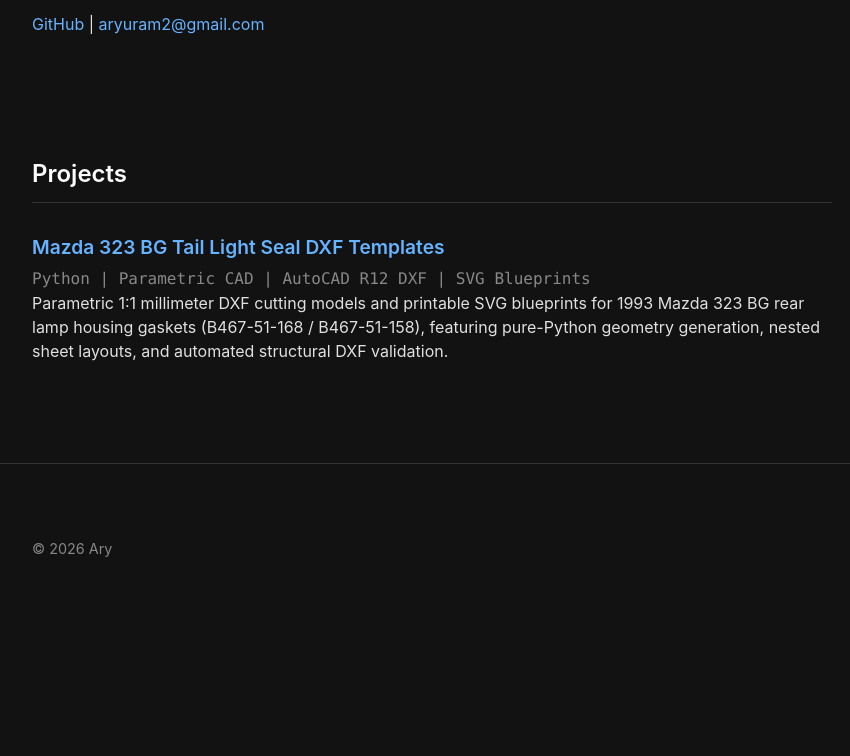
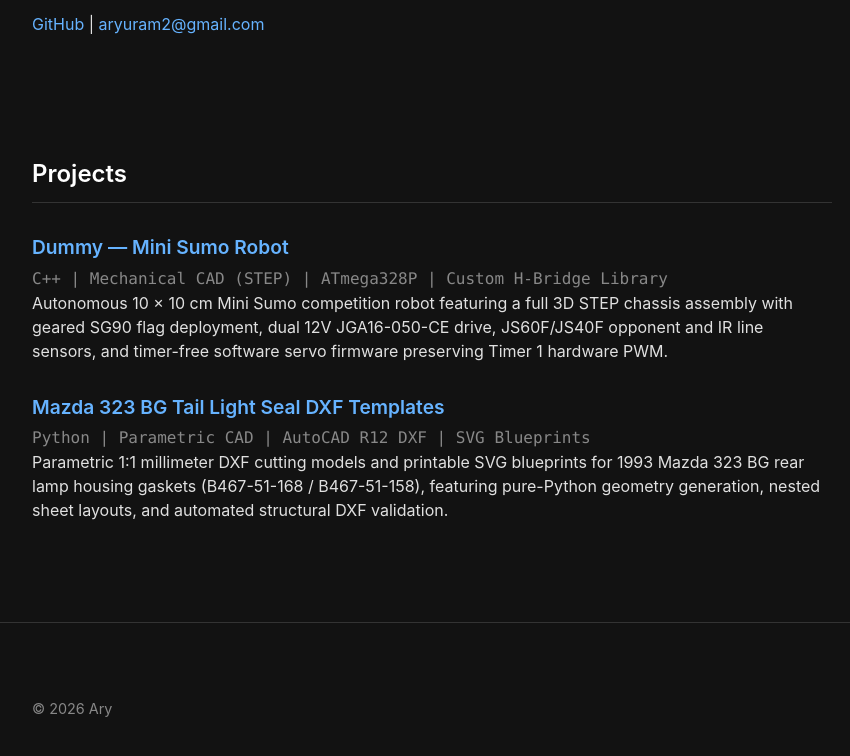
Before and after one commit to AryMinecraft1000/AryMinecraft1000.github.io, a plain HTML site: page index.html in a window 1280 px wide. Shown: the part 154-910 px from the top of the page, without its empty margins (208-1058 px from the left). Before the commit the page ends 800 px from the top, so only its background shows below. Drawn offline with Linux system fonts and the light colour scheme.

Commit message:
Add Dummy-Mini-Sumo public project to portfolio

```diff
--- a/index.html
+++ b/index.html
@@ -25,6 +25,12 @@
             <div class="project-list">
 
                 <div class="project-item">
+                    <h3><a href="https://github.com/AryMinecraft1000/Dummy-Mini-Sumo" target="_blank" rel="noopener noreferrer">Dummy — Mini Sumo Robot</a></h3>
+                    <p class="tech-stack">C++ | Mechanical CAD (STEP) | ATmega328P | Custom H-Bridge Library</p>
+                    <p>Autonomous 10 &times; 10 cm Mini Sumo competition robot featuring a full 3D STEP chassis assembly with geared SG90 flag deployment, dual 12V JGA16-050-CE drive, JS60F/JS40F opponent and IR line sensors, and timer-free software servo firmware preserving Timer 1 hardware PWM.</p>
+                </div>
+
+                <div class="project-item">
                     <h3><a href="https://github.com/AryMinecraft1000/Mazda-323-Tail-light-seal" target="_blank" rel="noopener noreferrer">Mazda 323 BG Tail Light Seal DXF Templates</a></h3>
                     <p class="tech-stack">Python | Parametric CAD | AutoCAD R12 DXF | SVG Blueprints</p>
                     <p>Parametric 1:1 millimeter DXF cutting models and printable SVG blueprints for 1993 Mazda 323 BG rear lamp housing gaskets (B467-51-168 / B467-51-158), featuring pure-Python geometry generation, nested sheet layouts, and automated structural DXF validation.</p>
```
